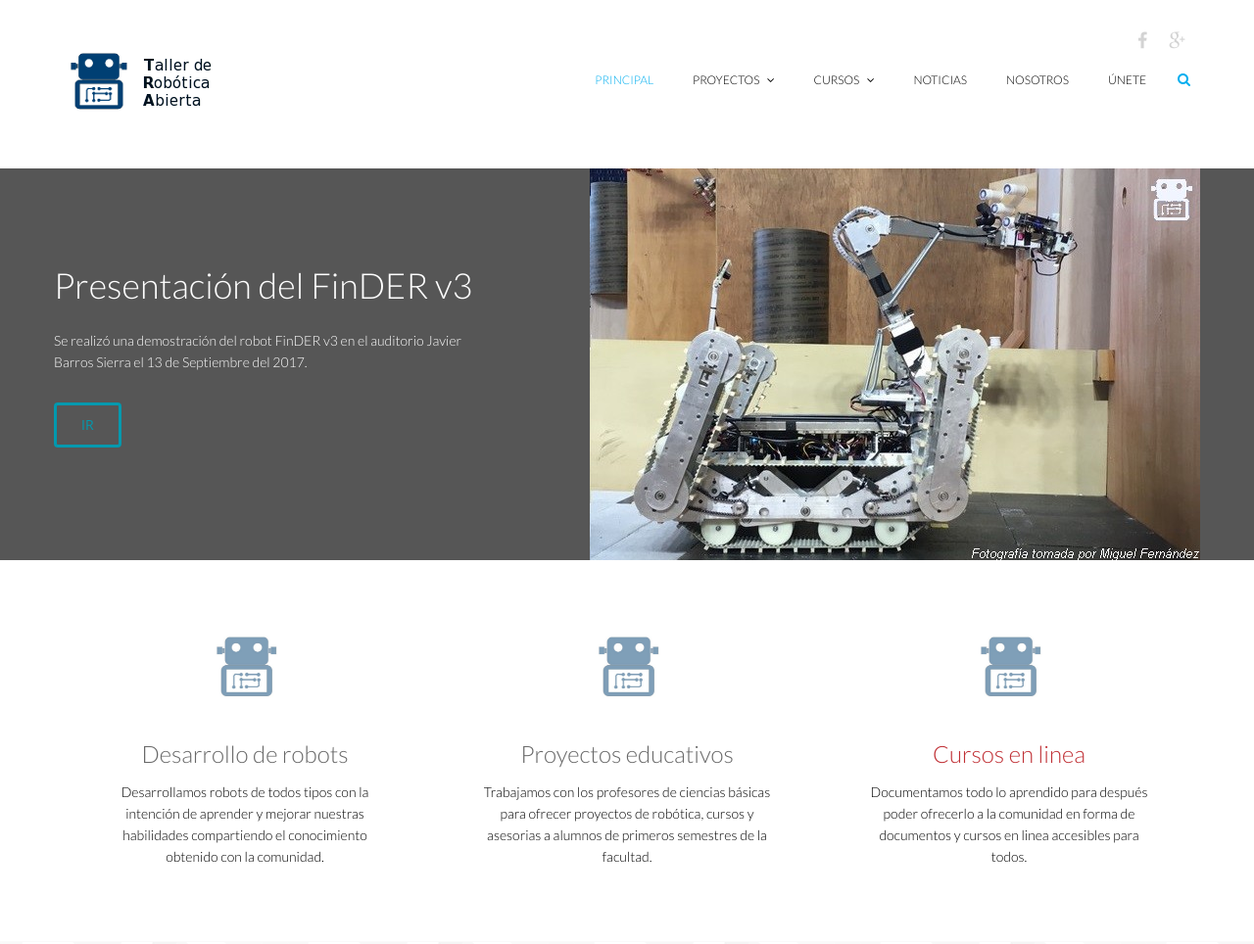
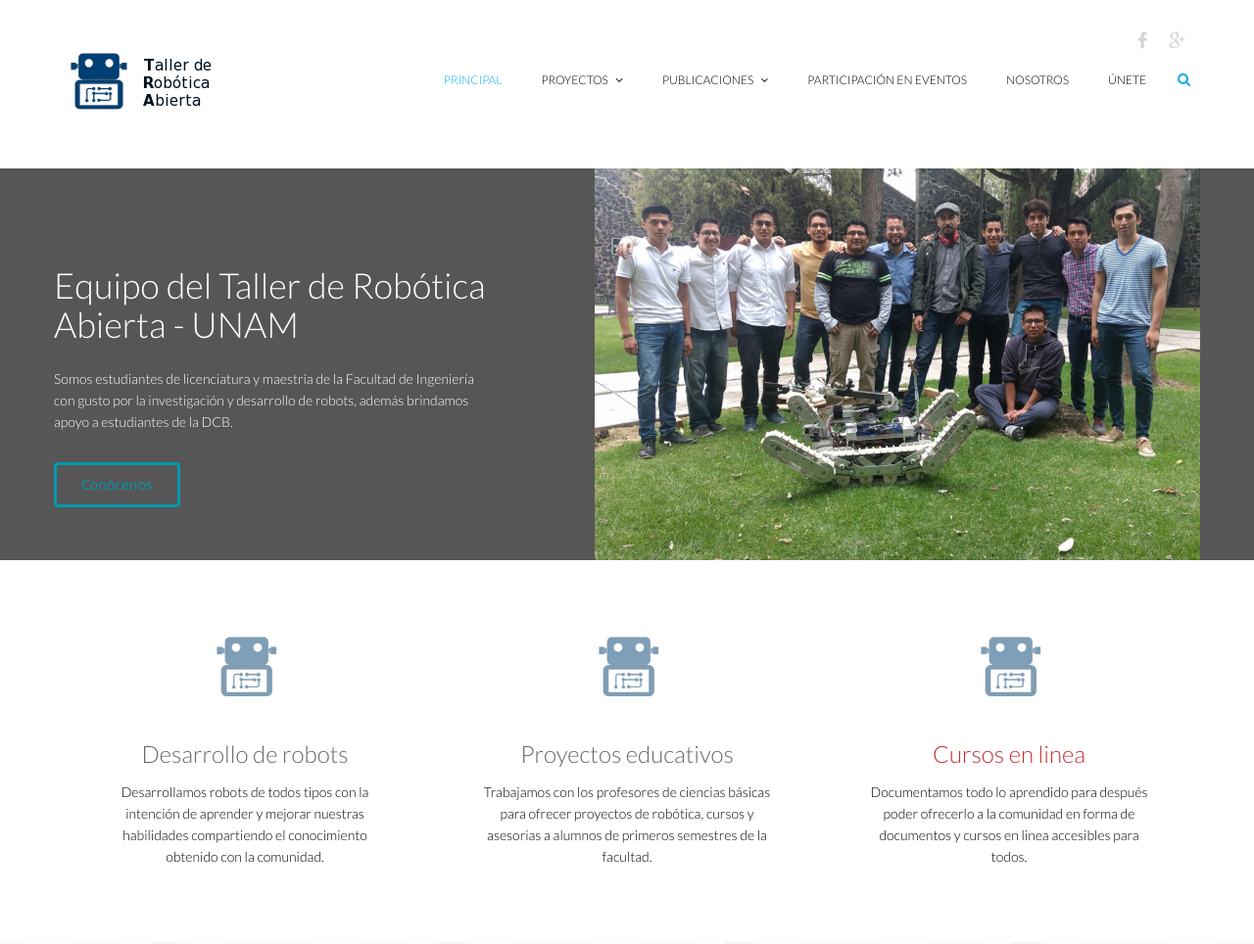
Before and after one commit to TallerRoboticaUNAM/WEBpage, a plain HTML site: page index.html in a window 1280 px wide. Shown: the top 964 px of the page at 98% size. Drawn offline with nearby package versions, Linux system fonts and the light colour scheme.

Commit message:
Primeros cambios
Se hizo un poco de cambios respecto a la estructura de la página general, destacando, foto y descripcion, así como unos letreros desplegables

```diff
--- a/index.html
+++ b/index.html
@@ -31,7 +31,7 @@
                 <div class="col-sm-12 overflow">
                    <div class="social-icons pull-right">
                         <ul class="nav nav-pills">
-                            <li><a href="https://www.facebook.com/TallerORG/"><i class="fa fa-facebook"></i></a></li>
+                            <li><a href="https://www.facebook.com/TallerRoboticaFI/"><i class="fa fa-facebook"></i></a></li>
                             <li><a href="https://plus.google.com/u/0/103980248770494082881"><i class="fa fa-google-plus"></i></a></li>
                         </ul>
                     </div>
@@ -62,14 +62,14 @@
                                 <li><a href="proximamente.html">Apoyo a la docencia</a></li>
                             </ul>
                         </li>
-                        <li class="dropdown"><a href="proximamente.html">Cursos <i class="fa fa-angle-down"></i></a>
+                        <li class="dropdown"><a href="proximamente.html">Publicaciones <i class="fa fa-angle-down"></i></a>
                             <ul role="menu" class="sub-menu">
-                                <li><a href="proximamente.html">Arduino</a></li>
-                                <li><a href="proximamente.html">Sistemas Embebidos</a></li>
-                                <li><a href="proximamente.html">Python</a></li>
+                                <li><a href="proximamente.html">RoboCup</a></li>
+                                <li><a href="proximamente.html">Congresos</a></li>
+                                <li><a href="proximamente.html">Tesis</a></li>
                             </ul>
                         </li>
-                        <li><a href="proximamente.html">Noticias</a></li>
+                        <li><a href="proximamente.html">Participación en eventos</a></li>
                         <li><a href="proximamente.html">Nosotros</a></li>
                         <li><a href="proximamente.html">Únete</a></li>
                     </ul>
@@ -92,11 +92,11 @@
             <div class="row">
                 <div class="main-slider">
                     <div class="slide-text">
-                        <h1>Presentación del FinDER v3</h1>
-                        <p>Se realizó una demostración del robot FinDER v3 en el auditorio Javier Barros Sierra el 13 de Septiembre del 2017.</p>
-                        <a href="#" class="btn btn-common">IR</a>
+                        <h1>Equipo del Taller de Robótica Abierta - UNAM</h1>
+                        <p>Somos estudiantes de licenciatura y maestría de la Facultad de Ingeniería con gusto por la investigación y desarrollo de robots, además brindamos apoyo a estudiantes de la DCB.</p>
+                        <a href="#" class="btn btn-common">Conócenos</a>
                     </div>
-                    <img src="images/home/slider/finderv3-Robocup.jpg" class="slider-image" alt="slider image">
+                    <img src="images/home/slider/Equipo_no_actual.jpg" class="slider-image" alt="slider image">
                     <!--img src="images/home/slider/sun.png" class="slider-postit" alt="slider image"-->
                 </div>
             </div>
```
Also changed, not shown: images/home/slider/Equipo_no_actual.jpg (added).
